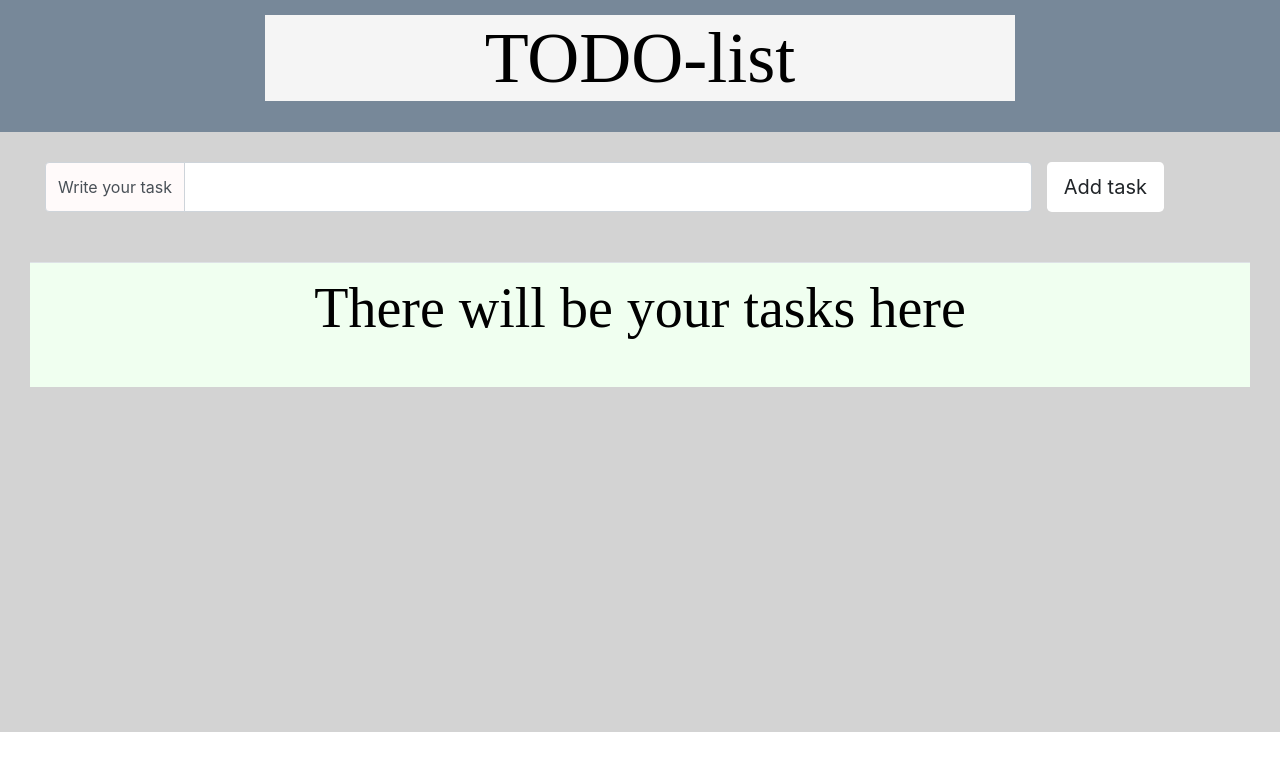
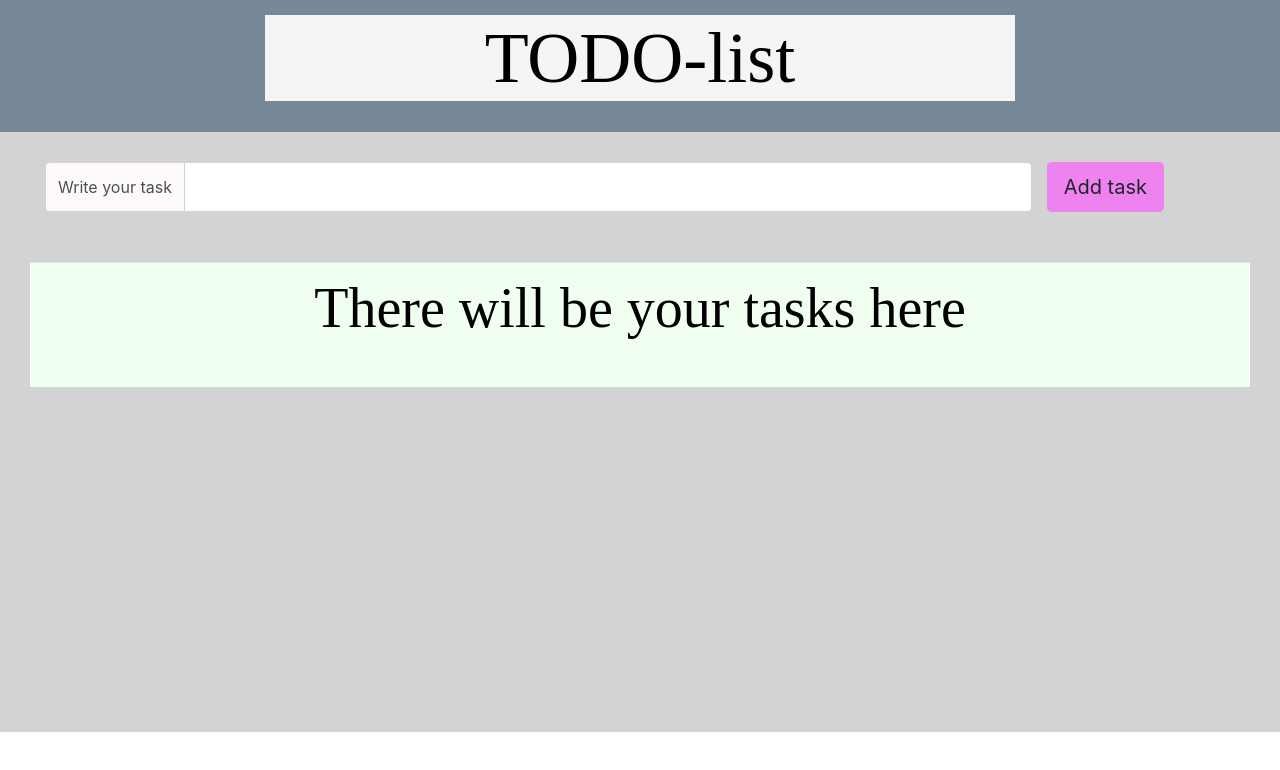
Before and after one commit to smrammfan/js-todo-mvc, a plain HTML site: page index.html in a window 1280 px wide. Drawn offline with nearby package versions, Linux system fonts and the light colour scheme; a web font is replaced by a local one.

Commit message:
change button color

```diff
--- a/css/style.css
+++ b/css/style.css
@@ -27,7 +27,7 @@ header .title {
 }
 
 .task-button {
-    background-color: white !important;
+    background-color: violet !important;
 }
 
 .input-group-text{
```
